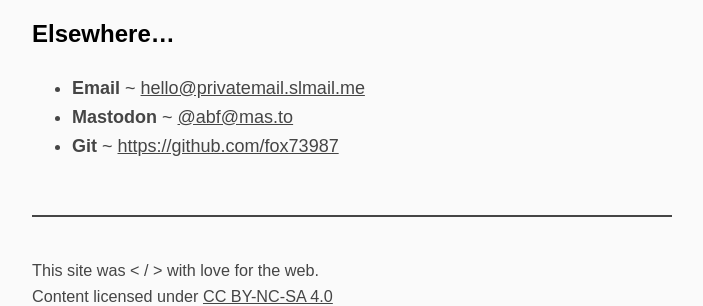
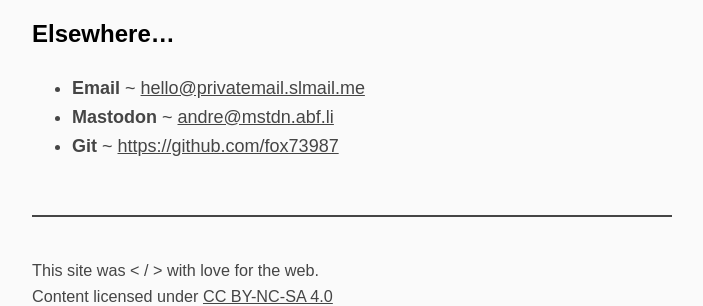
Before and after one commit to a-franca/abf.li, a Jekyll site: the page built from pages/index.md, in a window 1280 px wide. Shown: the part 1461-1767 px from the top of the page, without its empty margins (288-991 px from the left). Built offline with Jekyll 4.4.1, drawn with Linux system fonts in a browser that asks for light colours.

Commit message:
update mastodon handle

```diff
--- a/_config.yml
+++ b/_config.yml
@@ -38,8 +38,8 @@ author:
   url: 'https://abf.li'
   email: 'hello@privatemail.slmail.me'
   git: 'https://github.com/fox73987'
-  mastodon: 'https://mas.to/@abf'
-  mastodon-handle: '@abf@mas.to'
+  mastodon: 'https://mstdn.abf.li/@andre'
+  mastodon-handle: 'andre@mstdn.abf.li'
 
 # Tag settinngs
 tag_page_layout: tagged
```
